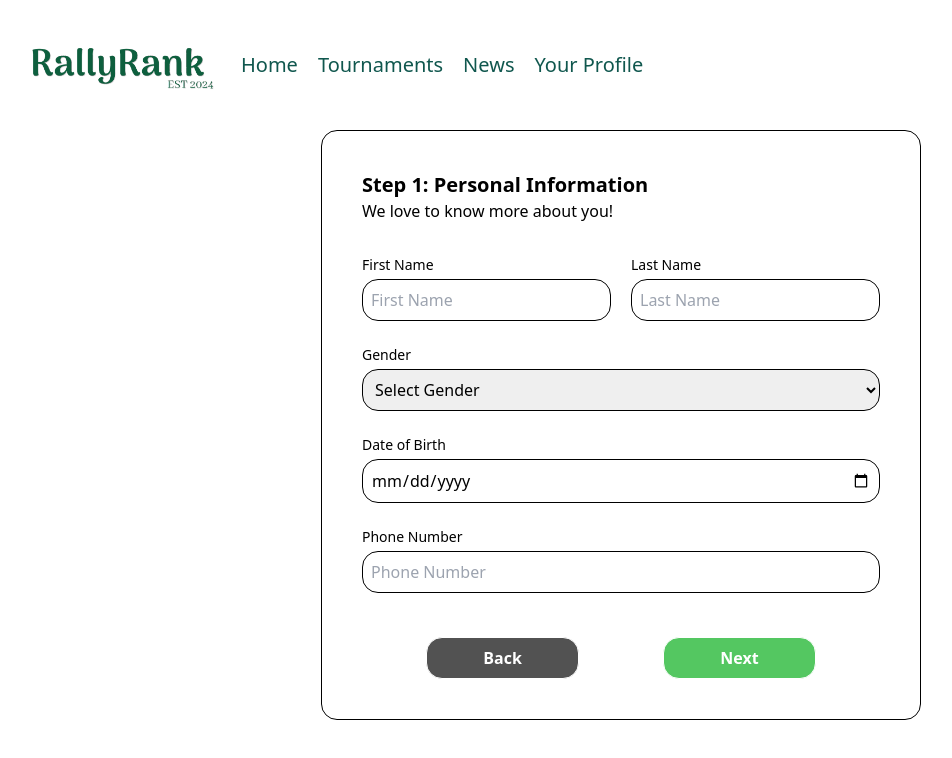
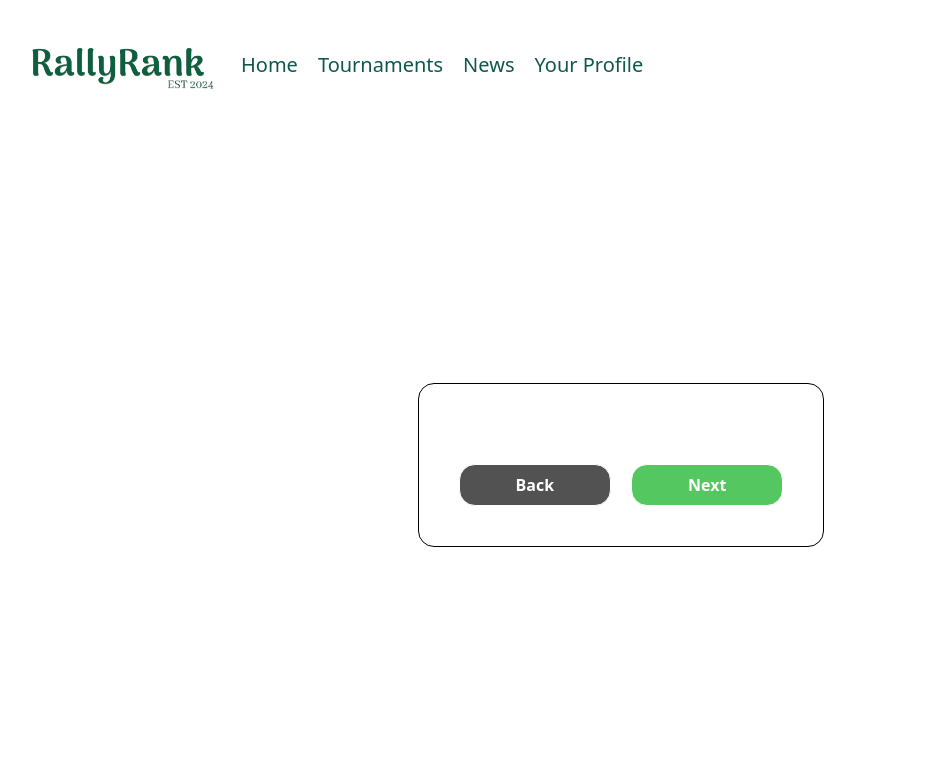
Before and after one commit to zylooooo/CS203, a React (Vite) app in the folder rally-rank-app/: page /signup in a window 1280 px wide. Shown: the top 758 px of the page, without its empty margins (19-971 px from the left). Built offline with nearby package versions, Linux system fonts and the light colour scheme.

Commit message:
Edited Step2() in SignUp.jsx

```diff
--- a/rally-rank-app/src/PlayerView/SignUp.jsx
+++ b/rally-rank-app/src/PlayerView/SignUp.jsx
@@ -1,14 +1,11 @@
-import React, { useState } from "react";
+import { useState } from "react";
 import { Link } from "react-router-dom";
 import PropTypes from "prop-types";
 import { useForm } from "react-hook-form";
-import { DevTool } from "@hookform/devtools";
 
 const Step1 = ({ register, errors }) => (
     <div>
-        <h2 className="h2 text-xl font-extrabold">
-            Step 1: Personal Information
-        </h2>
+        <h2 className="h2 text-xl font-extrabold">Personal Information</h2>
         <p>We love to know more about you!</p>
         <div className="flex flex-col gap-5 mt-8">
             <div className="flex gap-5">
@@ -123,11 +120,56 @@ Step1.propTypes = {
 
 const Step2 = ({ register, errors }) => (
     <div>
-        <h2>Step 2: Date of Birth</h2>
-        <input type="date" {...register("dob", { required: true })} />
-        {errors.dob && <p>Date of birth is required</p>}
+        <h2 className="h2 text-xl font-extrabold">Tennis Details</h2>
+        <p>Share with us your tennis details and experience!</p>
+        <div className="flex flex-col gap-5 mt-8">
+            <div className="flex flex-col gap-2">
+                <label
+                    htmlFor="lastName"
+                    className="block text-sm font-medium text-gray-700"
+                >
+                    Elo Rating
+                </label>
+                <input
+                    className="border p-2"
+                    type="text"
+                    id="elo"
+                    placeholder="0"
+                    {...register("elo", {})}
+                />
+                <p className="text-sm font-xs text-gray-700">
+                    *Leave this blank if you are unranked
+                </p>
+            </div>
+            <div className="flex flex-col gap-2">
+                <label
+                    htmlFor="yearsOfExperience"
+                    className="text-sm font-medium text-gray-700"
+                >
+                    Elo Rating
+                </label>
+                <input
+                    className="border p-2"
+                    type="text"
+                    id="YearsOfExperience"
+                    placeholder="0"
+                    {...register("YearsOfExperience", {})}
+                />
+                <p className="error">{errors.YearsOfExperience?.message}</p>
+            </div>
+        </div>
     </div>
 );
+
+Step2.propTypes = {
+    register: PropTypes.func.isRequired,
+    errors: PropTypes.shape({
+        elo: PropTypes.object,
+        YearsOfExperience: PropTypes.object,
+    }).isRequired,
+};
+
+const onSubmit = (data) => {};
 
 const SignUp = () => {
     const form = useForm();
@@ -150,10 +192,13 @@ const SignUp = () => {
         <>
             <div className="flex justify-center border p-10">
                 <form onSubmit={handleSubmit(onSubmit)}>
-                    {step === 1 && (
+                    {/* {step === 1 && (
                         <Step1 register={register} errors={errors} />
-                    )}
-                    {step === 2 && (
+                    )} */}
+                    {/* {step === 2 && (
+                        <Step2 register={register} errors={errors} />
+                    )} */}
+                    {step === 3 && (
                         <Step2 register={register} errors={errors} />
                     )}
 
--- a/rally-rank-app/src/components/MainLayout.jsx
+++ b/rally-rank-app/src/components/MainLayout.jsx
@@ -3,9 +3,11 @@ import NavBar from "./NavBar";
 function MainLayout({ children }) {
     return (
         <>
-            <NavBar />
-            <div className="flex flex-col justify-center items-center">
-                {children}
+            <div className="flex flex-col min-h-screen">
+                <NavBar />
+                <div className="flex-grow flex flex-col justify-center items-center">
+                    {children}
+                </div>
             </div>
         </>
     );
```
